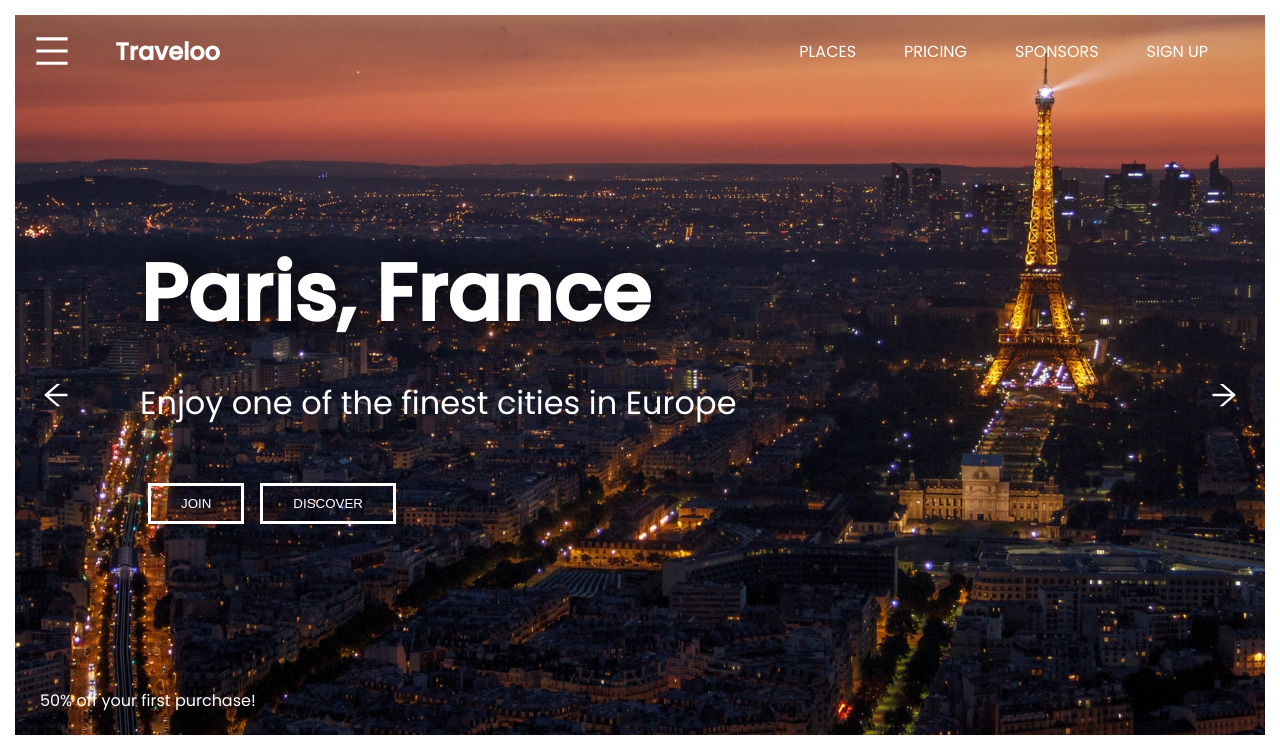
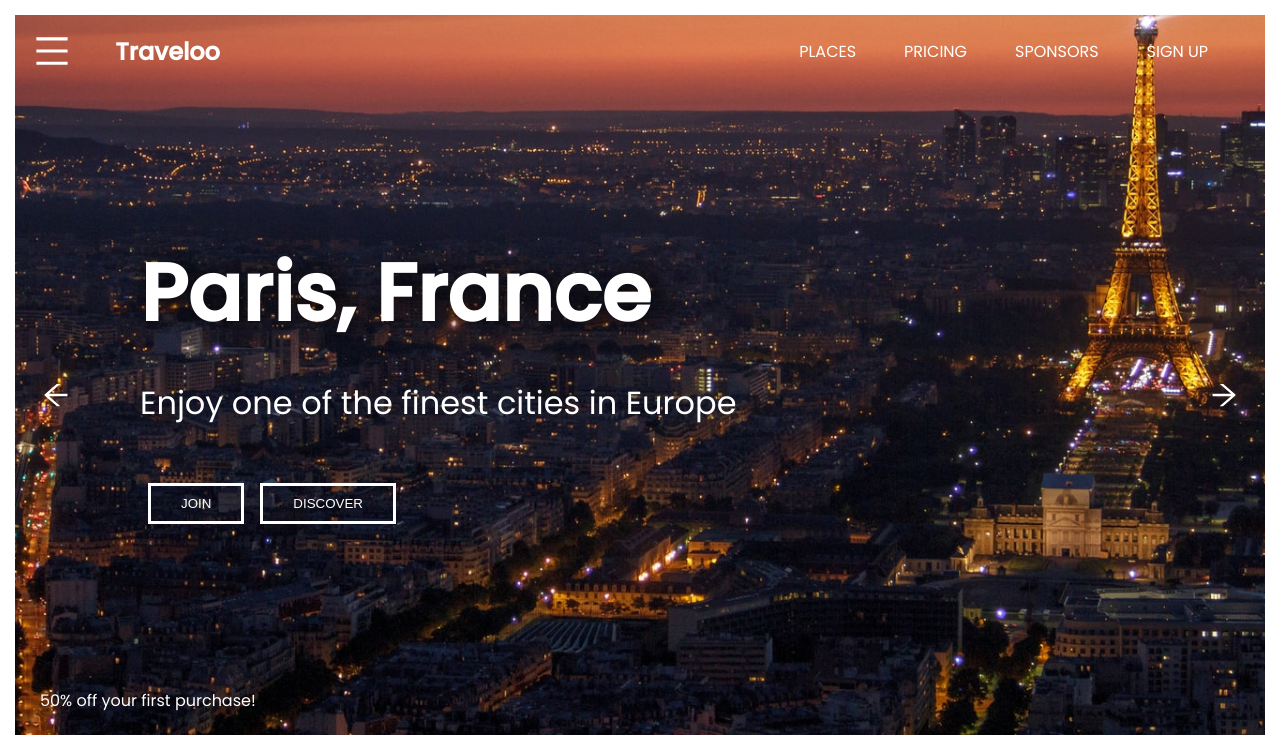
Before and after one commit to bobfdev/react-image-slider-sass, a React (Create React App) app: page / in a window 1280 px wide. Shown: the top 748 px of the page. Built offline with nearby package versions, Linux system fonts and the light colour scheme; a web font is replaced by a local one.

Commit message:
updated completed files

```diff
--- a/src/components/styles/Hero.scss
+++ b/src/components/styles/Hero.scss
@@ -18,7 +18,7 @@ section {
 
 .slides {
     img {
-        width: 1440px;
+        width: 1800px;
         height: 90vh;
         object-fit: cover;
     }
```
